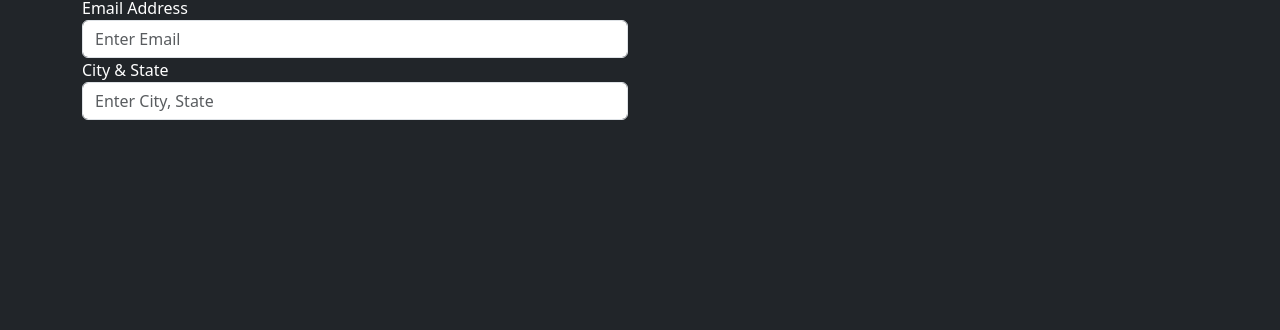
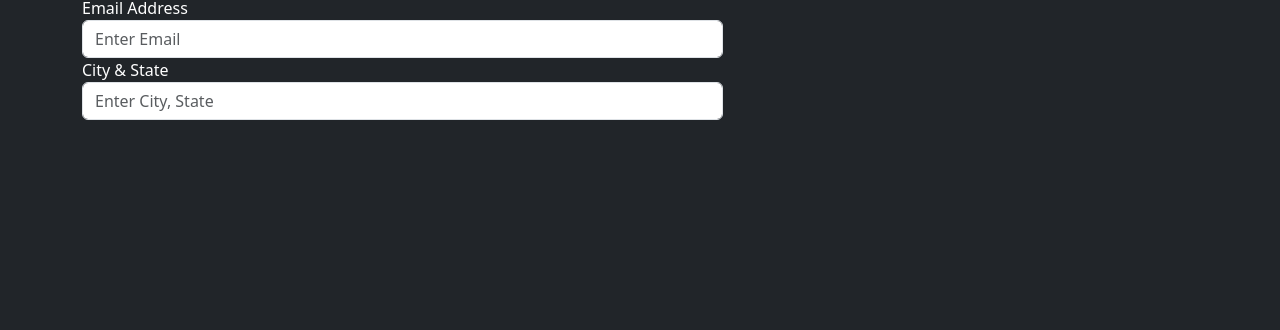
Before and after one commit to delvontedixon/Week3, a website: page tourdates.html in a window 1280 px wide. Shown: the part 470-800 px from the top of the page. Drawn offline with nearby package versions, Linux system fonts and the light colour scheme.

Commit message:
minor fix

```diff
--- a/tourdates.html
+++ b/tourdates.html
@@ -61,7 +61,7 @@
 <!-- Form--begin email form -->
 <div class="container">
     <div class="row">
-      <div class="col-6">
+      <div class="col-7">
         <form>
             <div class="form-group">
                 <label for="exampleInputEmail1">Email Address</label>
@@ -74,10 +74,7 @@
         </form>
       </div>
       <!-- Form -- email end -->
-      <div class="col">
-      </div>
-      <div class="col">
-      </div>
+
     </div>
   </div>
 <!-- Bootstrap grid end -->
```
Also changed, not shown: style.css (line endings or trailing spaces).
